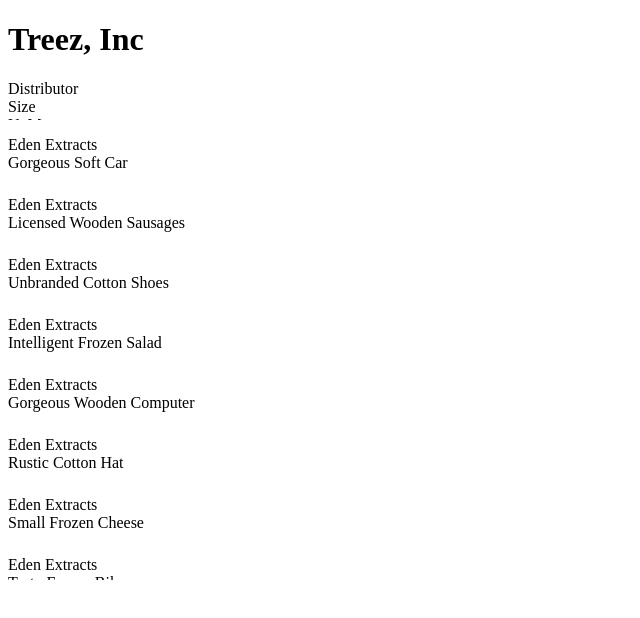
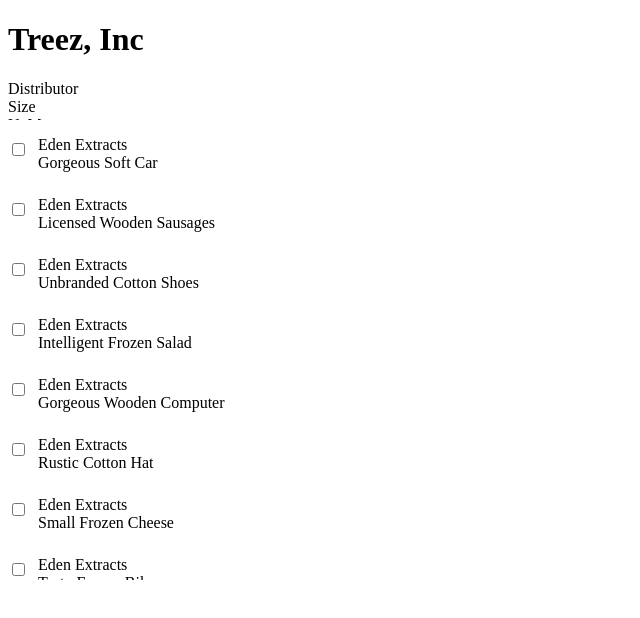
Before and after one commit to spraguejdev/treez-inc, a React app: page / in a window 1280 px wide. Shown: the top 618 px of the page, without its empty margins (0-640 px from the left). Built offline with nearby package versions, Linux system fonts and the light colour scheme; the HTML template or start-up script is replaced by a standard one.

Commit message:
Add React-Sortable-HOC library + initial functionality for checkboxes

```diff
--- a/client/src/components/ProductTable.jsx
+++ b/client/src/components/ProductTable.jsx
@@ -1,8 +1,35 @@
 var faker = require('faker');
 import React, { Component } from 'react';
-import { Column, Table, AutoSizer, SortDirection, SortIndicator } from 'react-virtualized';
-import { List } from 'react-virtualized/dist/commonjs/List';
-// import 'react-virtualized/styles.css'; // only needs to be imported once
+import {
+  AutoSizer,
+  Column,
+  Index,
+  Table,
+  TableProps,
+  TableRowProps,
+  WindowScroller,
+  defaultTableRowRenderer,
+  SortDirection
+} from 'react-virtualized';
+
+import {
+  SortableContainer,
+  SortableElement,
+  SortEnd,
+  SortEndHandler,
+  SortEvent
+} from 'react-sortable-hoc';
+
+import Checkbox from './Checkbox.jsx';
+import { defaultRowRenderer } from 'react-virtualized/dist/commonjs/Table';
+
+const SortableTable = SortableContainer(props => <Table {...props} />);
+
+const SortableRow = SortableElement(props => defaultTableRowRenderer(props));
+
+const sortableRowRenderer = props => {
+  return <SortableRow {...props} />;
+};
 
 const UoM = ['each', 'g', 'I'];
 const icons = ['fas fa-seedling', 'fab fa-pagelines', 'fas fa-tree', 'fas fa-oil-can'];
@@ -42,30 +69,67 @@
 
     this.state = {
       sortBy: 'packageLabel',
-      sortDirection: SortDirection.DESC,
-      sortedList: []
+      // sortDirection: SortDirection.DESC,
+      sortedList: [],
+      checkedItems: {},
+      dataKeys: 0
     };
 
     this._renderDistributor = this._renderDistributor.bind(this);
     this._renderAssign = this._renderAssign.bind(this);
     this._sort = this._sort.bind(this);
+    this._handleChange = this._handleChange.bind(this);
+    this._rowRenderer = this._rowRenderer.bind(this);
+    this._getItem = this._getItem.bind(this);
   }
 
+  // componentWillUpdate(prevProps, prevState) {
+  //   if (this.state.checkedItems !== prevState.checkedItems) {
+  //     console.log('Hello');
+  //   }
+  // }
+
   componentDidMount() {
-    this.setState({ sortedList: list });
+    let checkedItems = this.state.checkedItems;
+    list.forEach(item => {
+      checkedItems[item.packageLabel] = false;
+    });
+    this.setState({ sortedList: list, checkedItems: checkedItems });
   }
 
+  // componentDidUpdate(prevProps, prevState) {
+  //   if (this.props.sortOrder !== prevProps.sortOrder) {
+  //     console.log('hello');
+  //     this.tableRef.forceUpdateGrid();
+  //   }
+  // }
+
   _renderDistributor(data = TableCellProps) {
-    const { distributor, productName, icon } = data.rowData;
+    const { distributor, productName, icon, packageLabel } = data.rowData;
+    return (
+      <div data-key="0">
+        <Checkbox
+          name={packageLabel}
+          checked={this.state.checkedItems[packageLabel]}
+          onChange={this._handleChange}
+        />
+        <div>
+          <p className="distributor">
+            <i className={icon} style={{ float: 'left', fontSize: '20px', paddingTop: '3px' }}></i>
+            <span id="distName">{distributor}</span>
+            <br></br>
+            {productName}
+          </p>
+        </div>
+      </div>
+    );
+  }
 
+  _renderUnits(data = TableCellProps) {
+    const { units } = data.rowData;
     return (
       <div>
-        <p className="distributor">
-          <i className={icon} style={{ float: 'left', fontSize: '20px', paddingTop: '5px' }}></i>
-          <span id="distName">{distributor}</span>
-          <br></br>
-          {productName}
-        </p>
+        <input type="text" placeholder={units} style={{ width: '35px' }} />
       </div>
     );
   }
@@ -74,8 +138,8 @@
     const { action } = data.rowData;
     return (
       <div>
-        <i class="fas fa-sort" style={{ paddingRight: '20px' }}></i>
-        <i class={action} style={{ paddingRight: '10px' }}></i>
+        <i className="fas fa-sort" style={{ paddingRight: '20px' }}></i>
+        <i className={action} style={{ paddingRight: '10px' }}></i>
       </div>
     );
   }
@@ -88,29 +152,73 @@
     this.setState({ sortBy, sortDirection, sortedList });
   }
 
+  _handleChange(e) {
+    let item = e.target.name;
+    let isChecked = e.target.checked;
+    let prevCheckedItems = this.state.checkedItems;
+    prevCheckedItems.item = isChecked;
+    this.setState({ checkedItems: prevCheckedItems });
+    (() => {
+      this.tableRef.forceUpdateGrid();
+    })();
+    // console.log(this.tableRef.forceUpdateGrid());
+  }
+
+  // _rowRenderer(props) {
+  //   var style = '';
+  //   if (this.state.dataKeys > -1 && this.state.dataKeys < 3) {
+  //     this.state.dataKeys++;
+  //   } else {
+  //     this.state.dataKeys = 0;
+  //   }
+  //   var temp = this.state.dataKeys.toString();
+  //   if (temp === '0') {
+  //     style = 'border-one';
+  //   } else if (temp === '1') {
+  //     style = 'border-two';
+  //   } else if (temp === '2') {
+  //     style = 'border-three';
+  //   } else {
+  //     style = 'border-four';
+  //   }
+  //   return (
+  //     <div key={props.key} className={style} data-key={this.state.dataKeys}>
+  //       {defaultTableRowRenderer(props)}
+  //     </div>
+  //   );
+  // }
+
+  _rowRenderer(props) {
+    return defaultTableRowRenderer(props);
+  }
   render() {
     return (
       <div className="container">
         <h1>Treez, Inc</h1>
         <AutoSizer>
           {({ width }) => (
-            <Table
-              rowClassName="table-row"
+            <SortableTable
+              {...this.props}
+              handleChange={this._handleChange}
+              rowRenderer={sortableRowRenderer}
+              ref={ref => (this.tableRef = ref)}
+              className="table-row"
               headerHeight={40}
               width={width}
               height={500}
               rowHeight={60}
               rowCount={this.state.sortedList.length}
-              rowGetter={({ index }) => this.state.sortedList[index]}
+              rowGetter={this._getItem}
               sort={this._sort}
               sortBy={this.state.sortBy}
               sortDirection={this.state.sortDirection}
+              rowStyle={{}}
             >
               <Column
                 dataKey="distributor"
                 label="Distributor"
                 cellRenderer={this._renderDistributor}
-                width={width * 0.55}
+                width={width * 0.6}
               />
               <Column width={width * 0.15} label="Size" dataKey="size" />
               <Column width={width * 0.15} label="UoM" dataKey="uom" />
@@ -124,7 +232,12 @@
               <Column width={width * 0.3} label="Fees" dataKey="fees" />
               <Column width={width * 0.3} label="Price" dataKey="price" />
               <Column width={width * 0.3} label="Base Cost" dataKey="baseCost" />
-              <Column width={width * 0.2} label="Units" dataKey="units" />
+              <Column
+                width={width * 0.2}
+                label="Units"
+                dataKey="units"
+                cellRenderer={this._renderUnits}
+              />
               <Column width={width * 0.35} label="Total Cost" dataKey="totalCost" />
               <Column
                 width={width * 0.2}
@@ -132,12 +245,20 @@
                 dataKey="action"
                 cellRenderer={this._renderAssign}
               />
-            </Table>
+            </SortableTable>
           )}
         </AutoSizer>
       </div>
     );
   }
+
+  _getItem(info) {
+    const rows = this.state.sortedList;
+
+    const row = rows[info.index];
+
+    return row;
+  }
 }
 
 export default ProductTable;
```
